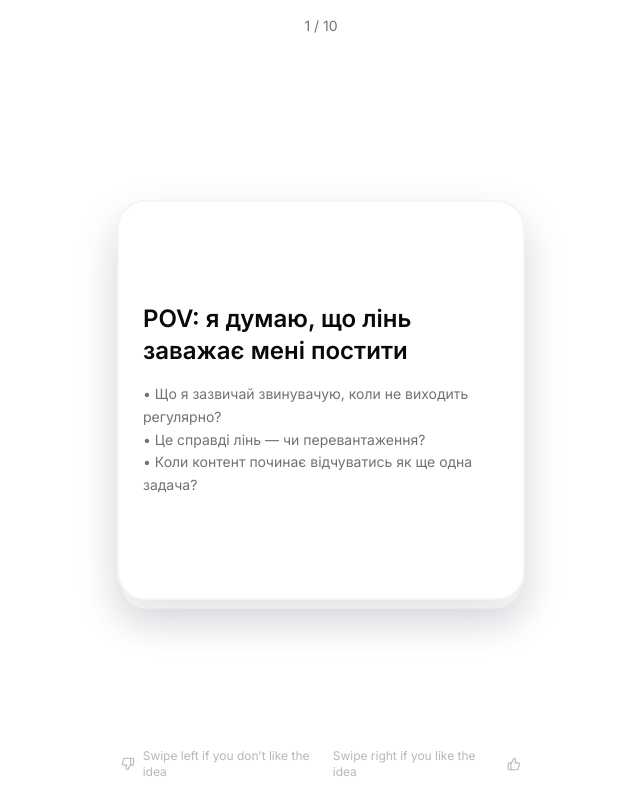
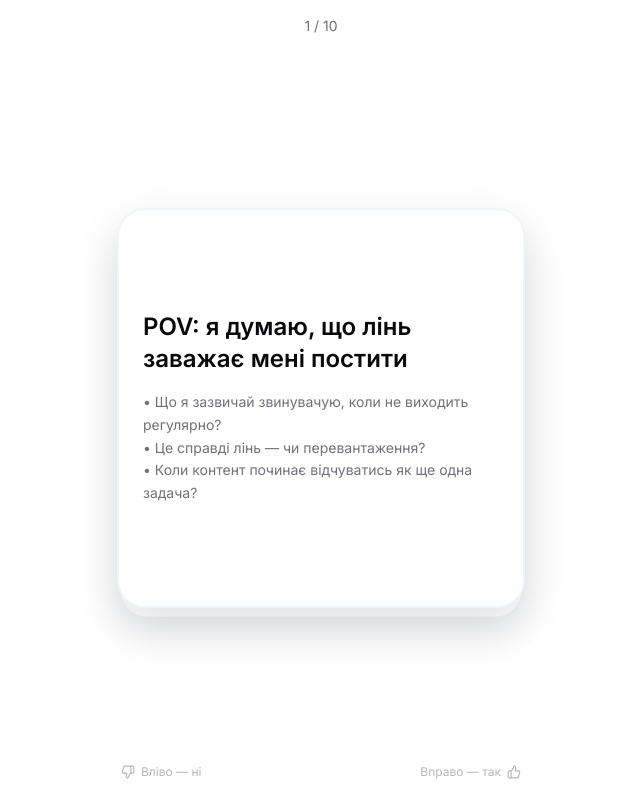
Before and after one commit to valeriya-ruta/ruta-app-demo, a Next.js app: page /reuse in a window 1280 px wide. Shown: the whole page, without its empty margins (319-959 px from the left). Built offline with nearby package versions, Linux system fonts and the light colour scheme.

Commit message:
Translated text

```diff
--- a/app/reuse/page.tsx
+++ b/app/reuse/page.tsx
@@ -84,7 +84,6 @@
   const [isDragging, setIsDragging] = useState(false);
   const [isLeaving, setIsLeaving] = useState(false);
   const [hasHapticFired, setHasHapticFired] = useState(false);
-  const [isConfirmed, setIsConfirmed] = useState(false);
   const [skipTransition, setSkipTransition] = useState(false);
   const [flyAwayX, setFlyAwayX] = useState<number | null>(null);
   const [hasJustAdvanced, setHasJustAdvanced] = useState(false);
@@ -238,9 +237,9 @@
         {currentIndex >= ideas.length ? (
           <div className="flex flex-col flex-1 px-5 pb-8">
             <div className="text-center mb-6">
-              <h1 className="text-2xl font-semibold">Review your ideas</h1>
+              <h1 className="text-2xl font-semibold">Перевір свій вибір</h1>
               <p className="text-sm text-muted-foreground mt-2">
-                Toggle any item before confirming.
+                Натисни на картку, щоб змінити свій вибір
               </p>
             </div>
 
@@ -287,17 +286,11 @@
               <Button
                 className="w-full rounded-[999px]"
                 onClick={() => {
-                  setIsConfirmed(true);
                   router.push("/create?fromSwipe=true");
                 }}
               >
-                Continue
+                Зберегти
               </Button>
-              {isConfirmed && (
-                <p className="text-xs text-muted-foreground text-center mt-2">
-                  Selection confirmed for demo. No data has been saved.
-                </p>
-              )}
             </div>
           </div>
         ) : (
@@ -356,13 +349,13 @@
 
             <div className="px-6 pb-5 text-xs text-muted-foreground">
               <div className="flex items-center justify-between opacity-50">
-                <div className="flex items-center gap-2">
-                  <ThumbsDown className="h-3.5 w-3.5" />
-                  <span>Swipe left if you don’t like the idea</span>
+                <div className="flex items-center gap-1.5">
+                  <ThumbsDown className="h-3.5 w-3.5 flex-shrink-0" />
+                  <span>Вліво — ні</span>
                 </div>
-                <div className="flex items-center gap-2">
-                  <span>Swipe right if you like the idea</span>
-                  <ThumbsUp className="h-3.5 w-3.5" />
+                <div className="flex items-center gap-1.5">
+                  <span>Вправо — так</span>
+                  <ThumbsUp className="h-3.5 w-3.5 flex-shrink-0" />
                 </div>
               </div>
             </div>
```
